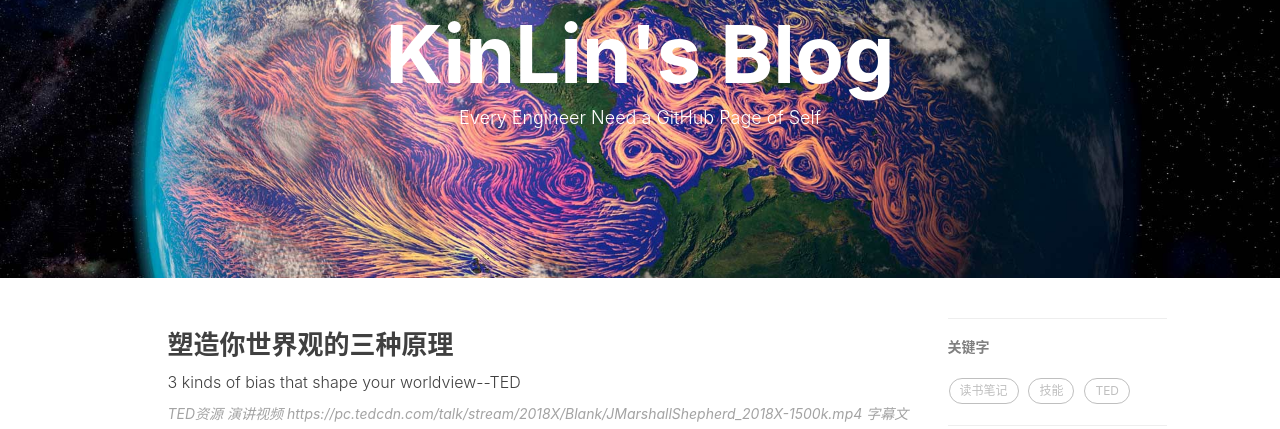
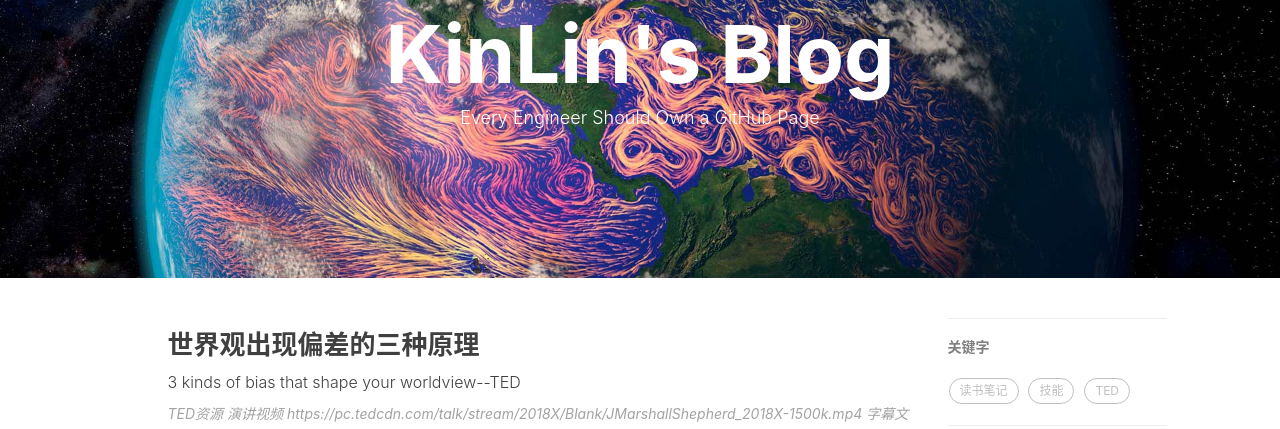
Before and after one commit to kinlin/kinlin.github.io, a Jekyll site: the page built from index.html, in a window 1280 px wide. Shown: the part 140-569 px from the top of the page. Built offline with Jekyll 4.4.1, drawn with Linux system fonts in a browser that asks for light colours; nearby versions of some CDN libraries; the list of posts is cut into pages by our own code; comment, search, counter and statistics services are not loaded.

Commit message:
correct the title of First TED text

```diff
--- a/_posts/2019-04-01-TED-Talks-3-kinds-of-bias-that-shape-ypur-worldview.md
+++ b/_posts/2019-04-01-TED-Talks-3-kinds-of-bias-that-shape-ypur-worldview.md
@@ -1,6 +1,6 @@
 ---
 layout:     post
-title:      塑造你世界观的三种原理
+title:      世界观出现偏差的三种原理
 subtitle:   3 kinds of bias that shape your worldview--TED
 date:       2019-04-01
 author:     KinLin
--- a/index.html
+++ b/index.html
@@ -1,6 +1,6 @@
 ---
 layout: page
-description: "Every Engineer Need a GitHub Page of Self"
+description: "Every Engineer Should Own a GitHub Page"
 ---
 
 {% for post in paginator.posts %}
```
